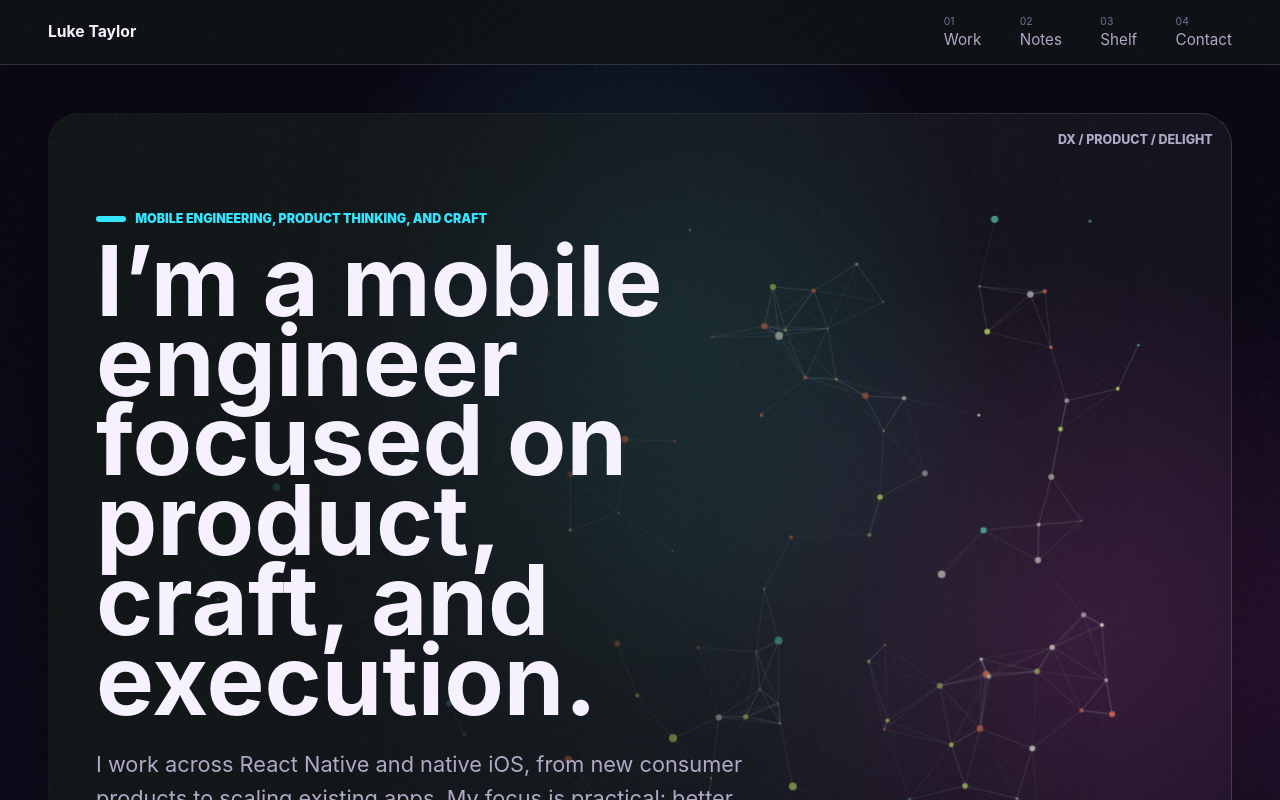
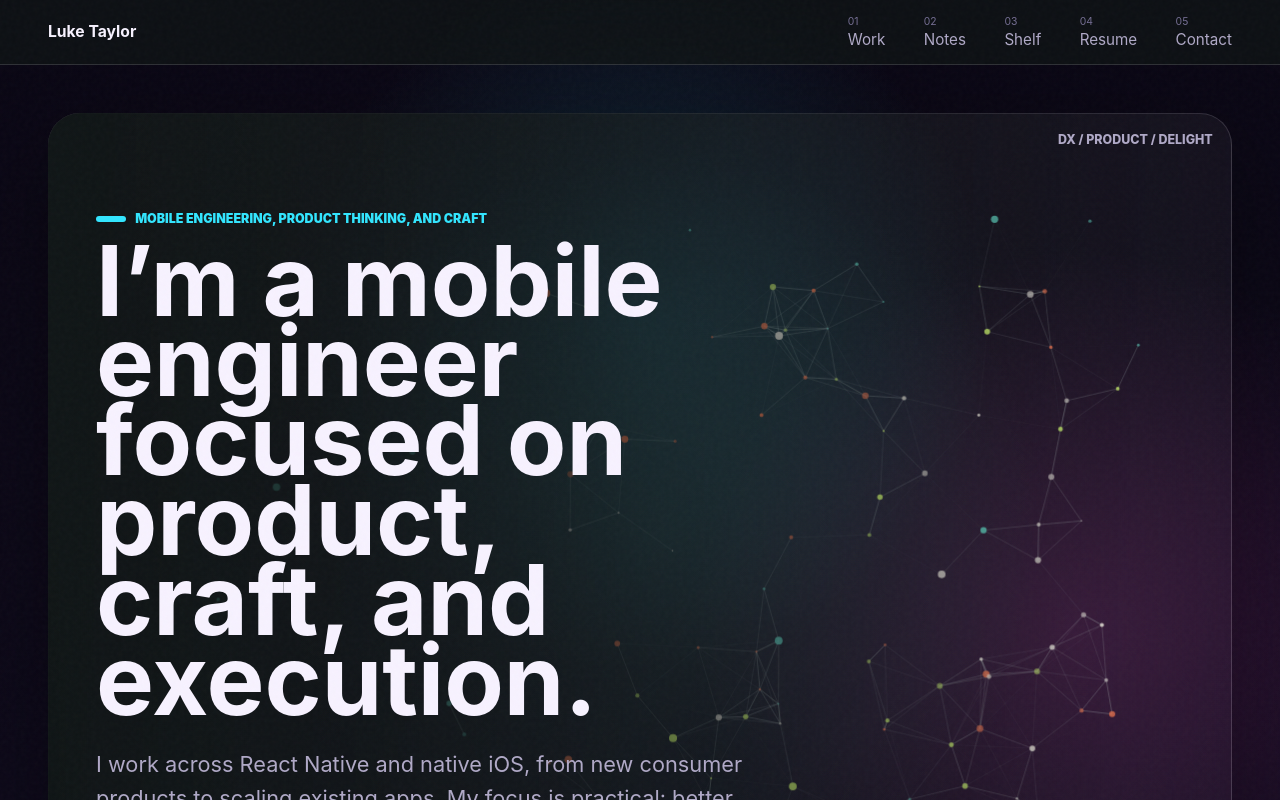
Before and after one commit to lmcjt37/lmcjt, a Next.js app: page / in a window 1280 px wide. Shown: the top 800 px of the page. Built offline with nearby package versions, Linux system fonts and the light colour scheme.

Commit message:
add nav link to resume

```diff
--- a/app/components/SiteHeader.tsx
+++ b/app/components/SiteHeader.tsx
@@ -34,8 +34,11 @@ export function SiteHeader({
         <a href={`${homePrefix}#shelf`} data-transition-link={!homeNav || undefined}>
           <span>03</span>Shelf
         </a>
+        <a href="/resume/" data-transition-link>
+          <span>04</span>Resume
+        </a>
         <a href={`${homePrefix}#contact`} data-transition-link={!homeNav || undefined}>
-          <span>04</span>Contact
+          <span>05</span>Contact
         </a>
       </nav>
       <button
```
